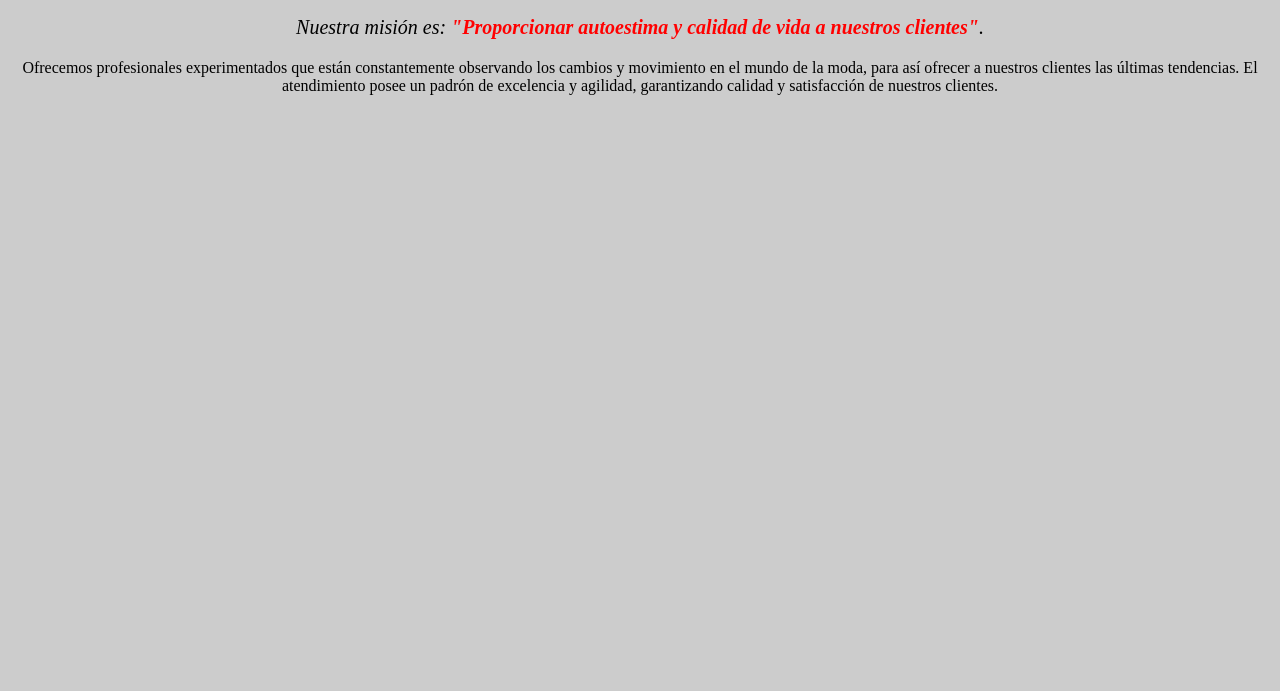
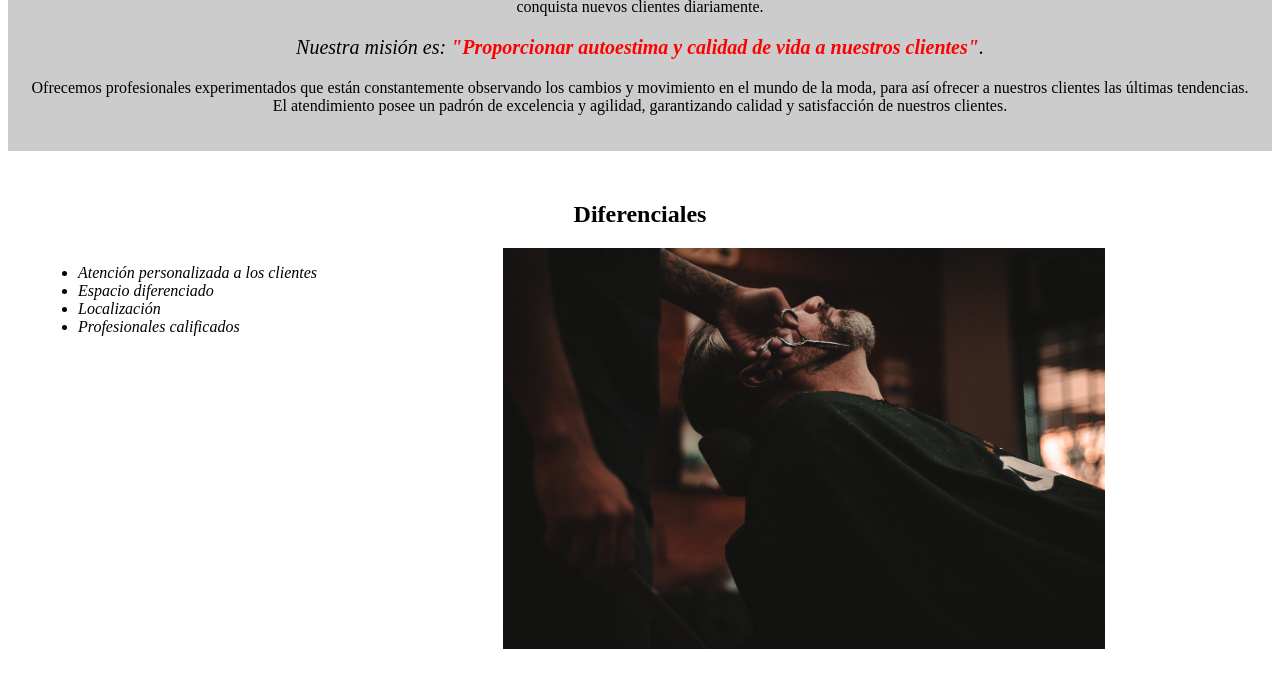
Before and after one commit to VtapiaT02/BarberiaAlura, a plain HTML site: page index.html in a window 1280 px wide. Shown: the part 606-1297 px from the top of the page. Before the commit the page ends 800 px from the top, so only its background shows below. Drawn offline with Linux system fonts and the light colour scheme.

Commit message:
Agregando Lista

```diff
--- a/index.html
+++ b/index.html
@@ -14,15 +14,29 @@
 
         <img id="banner" src="./banner/banner.jpg" alt="Barbería">
 
-        <h1>Sobre la Barbería Alura</h1>
+        <div class="principal">
+            <h1>Sobre la Barbería Alura</h1>
 
-        <p>Ubicada en el corazón de la ciudad, la <strong>Barbería Alura</strong> trae para el mercado lo que hay de mejor para su cabello y barba. Fundada en 2020, la Barbería Alura ya es destaque en la ciudad y conquista nuevos clientes diariamente.</p>
+            <p>Ubicada en el corazón de la ciudad, la <strong>Barbería Alura</strong> trae para el mercado lo que hay de mejor para su cabello y barba. Fundada en 2020, la Barbería Alura ya es destaque en la ciudad y conquista nuevos clientes diariamente.</p>
 
-        <p id="mision"><em>Nuestra misión es: <strong>"Proporcionar autoestima y calidad de vida a nuestros clientes"</strong>.</em></p>
+            <p id="mision"><em>Nuestra misión es: <strong>"Proporcionar autoestima y calidad de vida a nuestros clientes"</strong>.</em></p>
 
-        <p>Ofrecemos profesionales experimentados que están constantemente observando los cambios y movimiento en el mundo de la moda, para así ofrecer a nuestros clientes las últimas tendencias. El atendimiento posee un padrón de excelencia y agilidad, garantizando calidad y satisfacción de nuestros clientes.</p>
+            <p>Ofrecemos profesionales experimentados que están constantemente observando los cambios y movimiento en el mundo de la moda, para así ofrecer a nuestros clientes las últimas tendencias. El atendimiento posee un padrón de excelencia y agilidad, garantizando calidad y satisfacción de nuestros clientes.</p>
+        </div>
+
+        <div class="diferenciales">
+            <h2>Diferenciales</h2>
+
+            <ul>
+                <li class="items">Atención personalizada a los clientes</li>
+                <li class="items">Espacio diferenciado</li>
+                <li class="items">Localización</li>
+                <li class="items">Profesionales calificados</li>
+            </ul>
+
+            <img src="./diferenciales/diferenciales.jpg" alt="Barbero" class="imagenDiferenciales">
+        </div>
 
     </body>
 
-
 </html>
--- a/style.css
+++ b/style.css
@@ -1,9 +1,14 @@
 body {
-    background: #CCCCCC;
+
 }
 
 #banner {
     width: 100%;
+}
+
+.principal {
+    background: #CCCCCC;
+    padding: 20px;
 }
 
 h1 {
@@ -21,3 +26,27 @@ em strong {
 #mision {
     font-size: 20px;
 }
+
+.diferenciales {
+    background: #FFFFFF;
+    padding: 30px;
+}
+
+h2 {
+    text-align: center;
+}
+
+.items {
+    font-style: italic;
+}
+
+ul {
+    display: inline-block;
+    vertical-align: top;
+    width: 20%;
+    margin-right: 15%;
+}
+
+.imagenDiferenciales {
+    width: 50%;
+}
```
Also changed, not shown: diferenciales/diferenciales.jpg (added).
